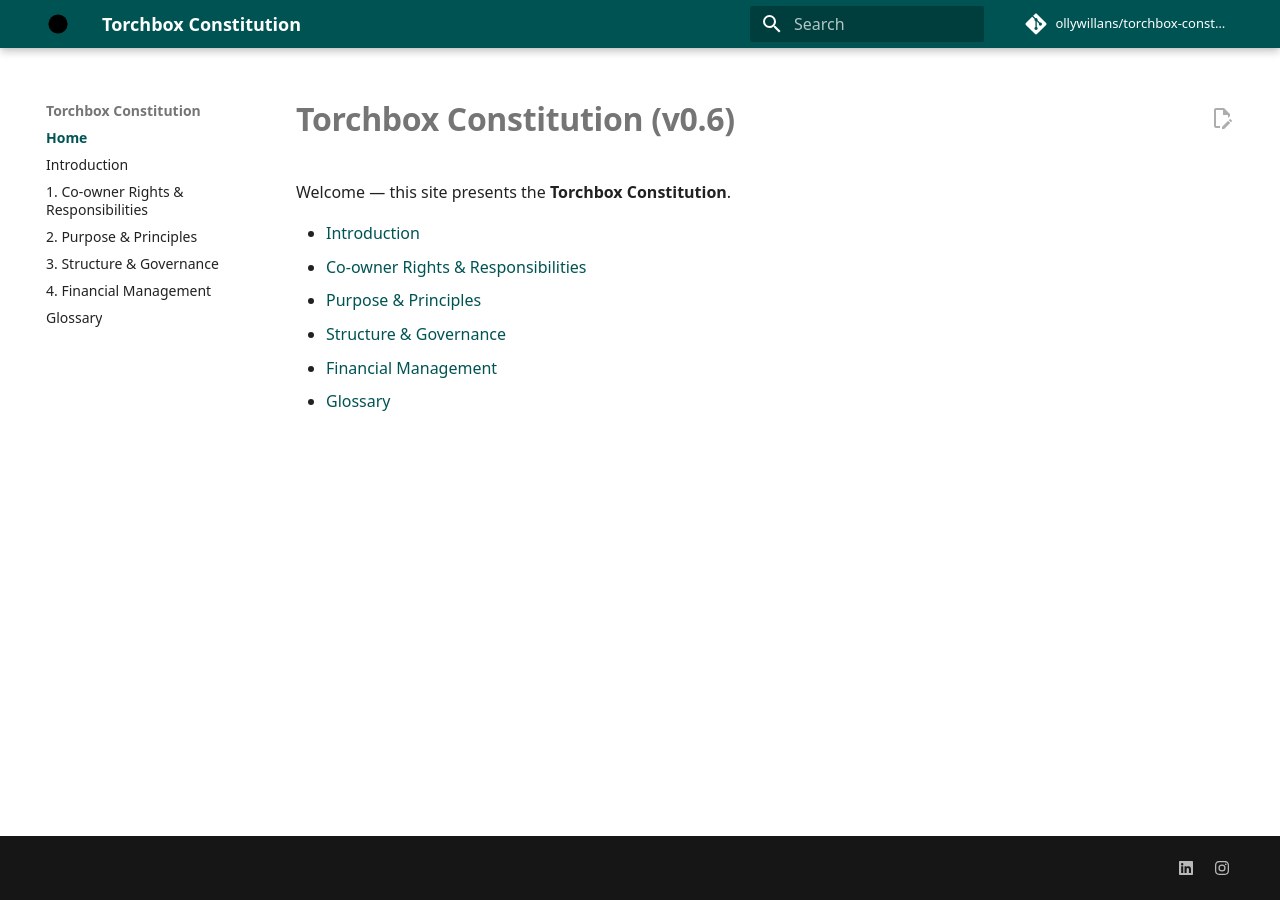
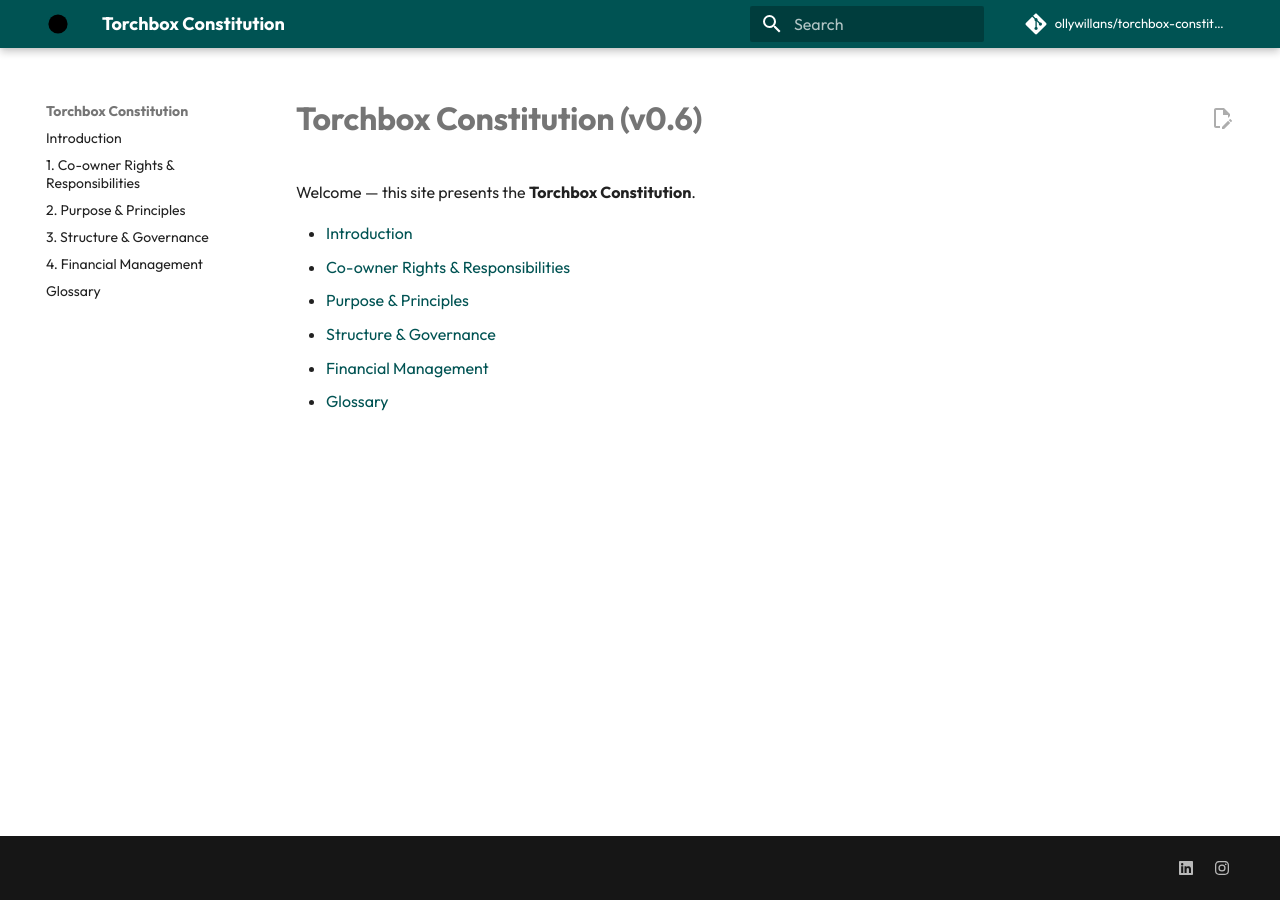
Before and after one commit to torchbox/torchbox-constitution, an MkDocs documentation site: the page built from docs/index.md, in a window 1280 px wide. Built offline with MkDocs 1.6.1 and Material for MkDocs 9.7.7, drawn with Linux system fonts in a browser that asks for light colours; comment, search, counter and statistics services are not loaded.

Commit message:
Update mkdocs.yml

```diff
--- a/mkdocs.yml
+++ b/mkdocs.yml
@@ -27,6 +27,14 @@
   logo: assets/torchbox-logo.svg
   favicon: assets/favicon.png
 
+extra_css:
+  - https://fonts.googleapis.com/css2?family=Outfit:wght@300;400;500;600;700;800&display=swap
+  - assets/overrides.css
+  - assets/glossary.css
+
+extra_javascript:
+  - assets/glossary.js
+
 extra:
   social:
     - icon: fontawesome/brands/linkedin
@@ -50,12 +58,8 @@
   - pymdownx.tasklist:
       custom_checkbox: true
 
-extra_css:
-  - assets/overrides.css
-
 
 nav:
-  - Home: index.md
   - Introduction: introduction.md
   - 1. Co-owner Rights & Responsibilities: rights-and-responsibilities.md
   - 2. Purpose & Principles: purpose-and-principles.md
```
